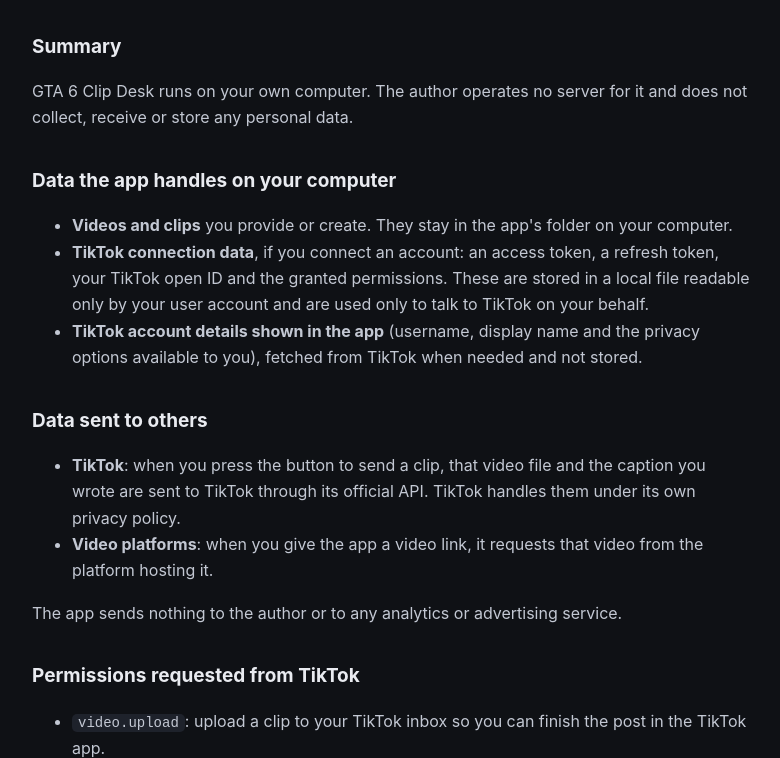
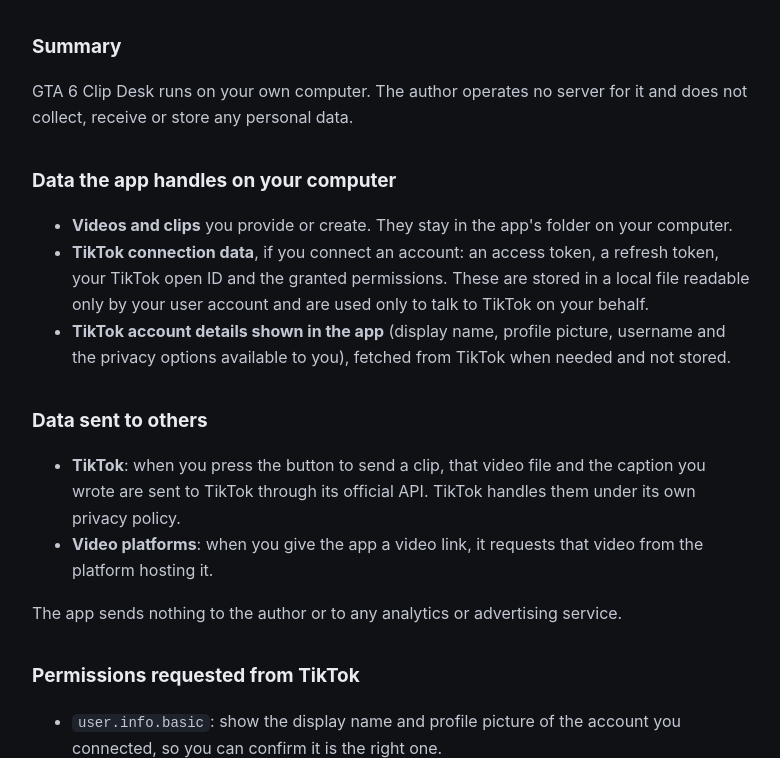
Before and after one commit to napro8509/clip-desk, a plain HTML site: page privacy.html in a window 1280 px wide. Shown: the part 195-953 px from the top of the page, without its empty margins (248-1028 px from the left). Drawn offline with Linux system fonts and the light colour scheme.

Commit message:
Privacy policy: describe user.info.basic usage
Co-Authored-By: Claude Fable 5.2 <noreply@anthropic.com>

```diff
--- a/privacy.html
+++ b/privacy.html
@@ -7,7 +7,7 @@
 <ul>
 <li><b>Videos and clips</b> you provide or create. They stay in the app's folder on your computer.</li>
 <li><b>TikTok connection data</b>, if you connect an account: an access token, a refresh token, your TikTok open ID and the granted permissions. These are stored in a local file readable only by your user account and are used only to talk to TikTok on your behalf.</li>
-<li><b>TikTok account details shown in the app</b> (username, display name and the privacy options available to you), fetched from TikTok when needed and not stored.</li>
+<li><b>TikTok account details shown in the app</b> (display name, profile picture, username and the privacy options available to you), fetched from TikTok when needed and not stored.</li>
 </ul>
 <h2>Data sent to others</h2>
 <ul>
@@ -17,6 +17,7 @@
 <p>The app sends nothing to the author or to any analytics or advertising service.</p>
 <h2>Permissions requested from TikTok</h2>
 <ul>
+<li><code>user.info.basic</code>: show the display name and profile picture of the account you connected, so you can confirm it is the right one.</li>
 <li><code>video.upload</code>: upload a clip to your TikTok inbox so you can finish the post in the TikTok app.</li>
 <li><code>video.publish</code> (optional): post a clip directly and read the posting options available to your account.</li>
 </ul>
```
